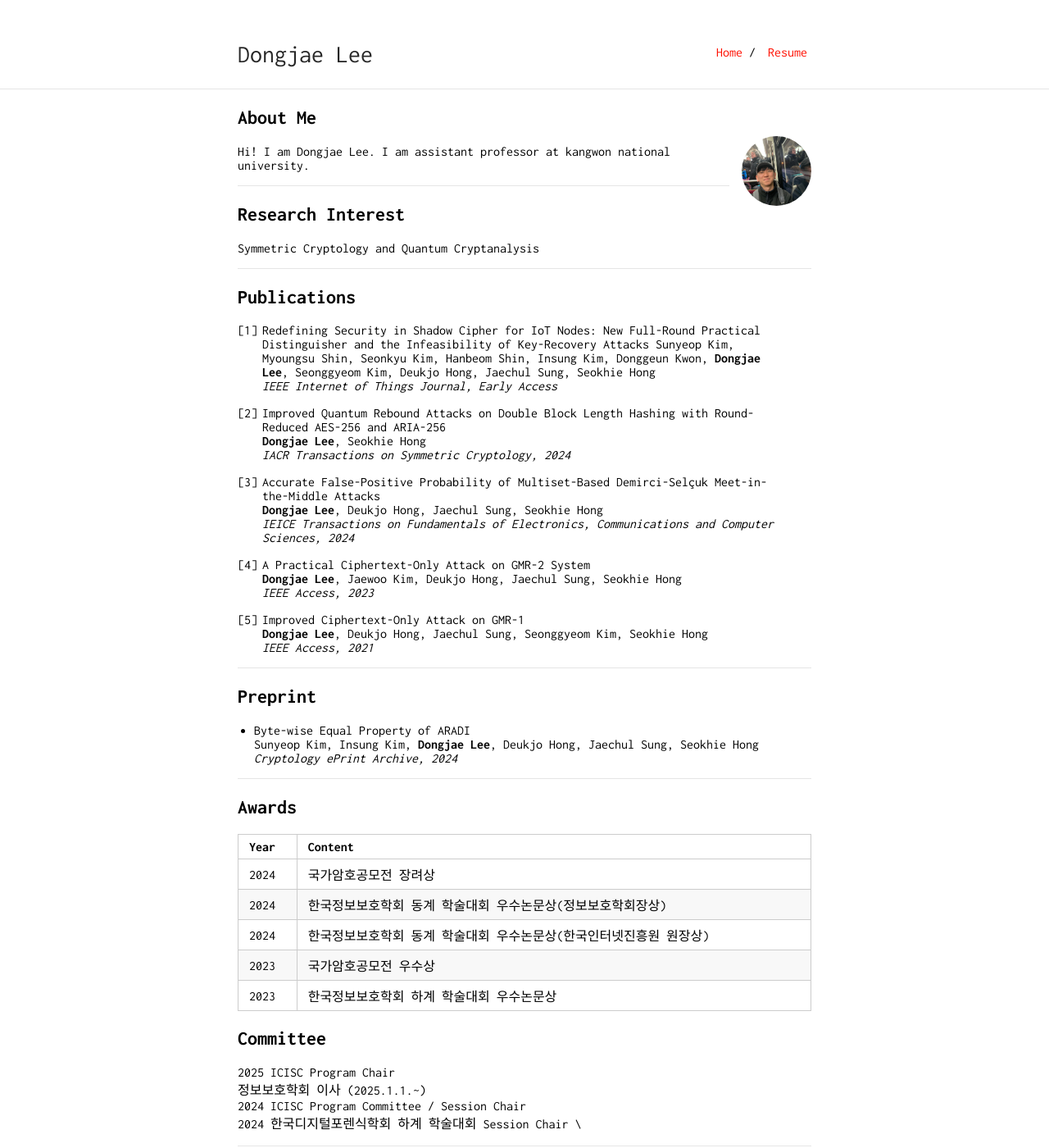
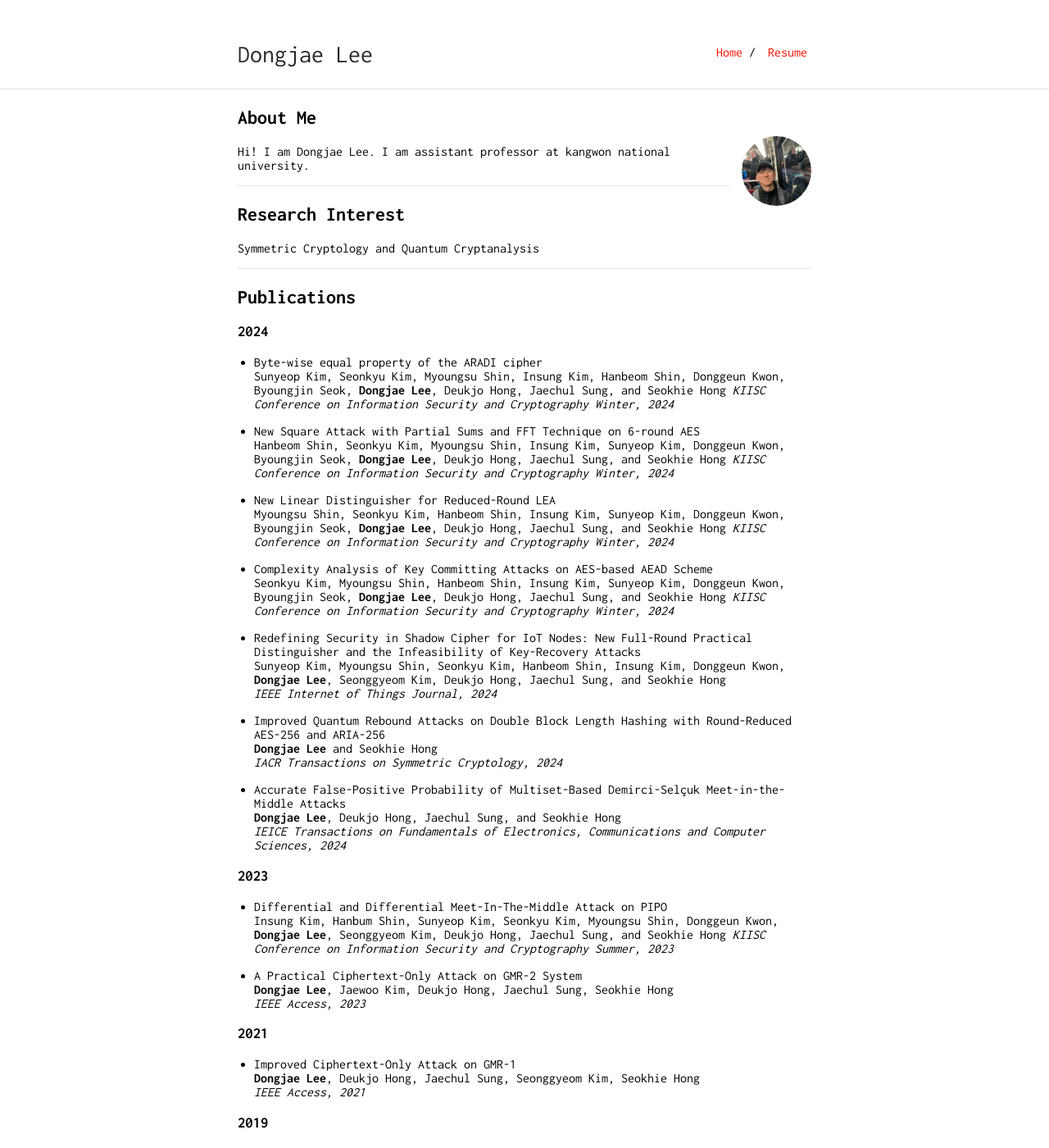
Before and after one commit to DongjaeLee-Dd2dD2/DongjaeLee-Dd2dD2.github.io, a Jekyll site: the page built from index.md, in a window 1280 px wide and 1400 px high. Shown: the whole window at 82% size. Built offline with Jekyll 4.4.1, drawn with Linux system fonts in a browser that asks for light colours; our own code applies the rules of GitHub Pages for plain Markdown files; some of the changed text lies outside the part shown.

Commit message:
Update index.md

```diff
--- a/index.md
+++ b/index.md
@@ -18,25 +18,64 @@ Symmetric Cryptology and Quantum Cryptanalysis
 
 ## Publications
 
-5. Redefining Security in Shadow Cipher for IoT Nodes: New Full-Round Practical Distinguisher and the Infeasibility of Key-Recovery Attacks
-Sunyeop Kim, Myoungsu Shin, Seonkyu Kim, Hanbeom Shin, Insung Kim, Donggeun Kwon, **Dongjae Lee**, Seonggyeom Kim, Deukjo Hong, Jaechul Sung, Seokhie Hong
-*IEEE Internet of Things Journal, Early Access*
+### 2024
 
-4. Improved Quantum Rebound Attacks on Double Block Length Hashing with Round-Reduced AES-256 and ARIA-256 \\
-**Dongjae Lee**, Seokhie Hong
+- Byte-wise equal property of the ARADI cipher \\
+Sunyeop Kim, Seonkyu Kim, Myoungsu Shin, Insung Kim, Hanbeom Shin, Donggeun Kwon, Byoungjin Seok, **Dongjae Lee**, Deukjo Hong, Jaechul Sung, and Seokhie Hong
+*KIISC Conference on Information Security and Cryptography Winter, 2024*
+
+- New Square Attack with Partial Sums and FFT Technique on 6-round AES \\
+Hanbeom Shin, Seonkyu Kim, Myoungsu Shin, Insung Kim, Sunyeop Kim, Donggeun Kwon, Byoungjin Seok, **Dongjae Lee**, Deukjo Hong, Jaechul Sung, and Seokhie Hong
+*KIISC Conference on Information Security and Cryptography Winter, 2024*
+
+- New Linear Distinguisher for Reduced-Round LEA \\
+Myoungsu Shin, Seonkyu Kim, Hanbeom Shin, Insung Kim, Sunyeop Kim, Donggeun Kwon, Byoungjin Seok, **Dongjae Lee**, Deukjo Hong, Jaechul Sung, and Seokhie Hong
+*KIISC Conference on Information Security and Cryptography Winter, 2024*
+
+- Complexity Analysis of Key Committing Attacks on AES-based AEAD Scheme \\
+Seonkyu Kim, Myoungsu Shin, Hanbeom Shin, Insung Kim, Sunyeop Kim, Donggeun Kwon, Byoungjin Seok, **Dongjae Lee**, Deukjo Hong, Jaechul Sung, and Seokhie Hong
+*KIISC Conference on Information Security and Cryptography Winter, 2024*
+
+- Redefining Security in Shadow Cipher for IoT Nodes: New Full-Round Practical Distinguisher and the Infeasibility of Key-Recovery Attacks \\
+Sunyeop Kim, Myoungsu Shin, Seonkyu Kim, Hanbeom Shin, Insung Kim, Donggeun Kwon, **Dongjae Lee**, Seonggyeom Kim, Deukjo Hong, Jaechul Sung, and Seokhie Hong
+*IEEE Internet of Things Journal, 2024*
+
+- Improved Quantum Rebound Attacks on Double Block Length Hashing with Round-Reduced AES-256 and ARIA-256 \\
+**Dongjae Lee** and Seokhie Hong
 *IACR Transactions on Symmetric Cryptology, 2024*
 
-3. Accurate False-Positive Probability of Multiset-Based Demirci-Selçuk Meet-in-the-Middle Attacks \\
-**Dongjae Lee**, Deukjo Hong, Jaechul Sung, Seokhie Hong
+- Accurate False-Positive Probability of Multiset-Based Demirci-Selçuk Meet-in-the-Middle Attacks \\
+**Dongjae Lee**, Deukjo Hong, Jaechul Sung, and Seokhie Hong
 *IEICE Transactions on Fundamentals of Electronics, Communications and Computer Sciences, 2024*
 
-2. A Practical Ciphertext-Only Attack on GMR-2 System \\
+### 2023
+
+- Differential and Differential Meet-In-The-Middle Attack on PIPO \\
+Insung Kim, Hanbum Shin, Sunyeop Kim, Seonkyu Kim, Myoungsu Shin, Donggeun Kwon, **Dongjae Lee**, Seonggyeom Kim, Deukjo Hong, Jaechul Sung, and Seokhie Hong
+*KIISC Conference on Information Security and Cryptography Summer, 2023*
+
+-  A Practical Ciphertext-Only Attack on GMR-2 System \\
 **Dongjae Lee**, Jaewoo Kim, Deukjo Hong, Jaechul Sung, Seokhie Hong
 *IEEE Access, 2023*
 
-1. Improved Ciphertext-Only Attack on GMR-1 \\
+### 2021
+
+- Improved Ciphertext-Only Attack on GMR-1 \\
 **Dongjae Lee**, Deukjo Hong, Jaechul Sung, Seonggyeom Kim, Seokhie Hong
 *IEEE Access, 2021*
+
+### 2019
+
+- Real-time Cyber Threat Intelligent Analysis and Prediction Technique \\
+Changwan Lim, Youngsup Shin, **Dongjae Lee**, Sungyoung Cho, Insung Han, and Haengrok Oh
+*KIISE Transactions on Computing Practices, 2019*
+
+### 2018
+
+- A study of real-time cyber threat intelligent analysis and prediction technique \\
+Changwan Lim, Youngsup Shin, **Dongjae Lee**, Sungyoung Cho, Insung Han, and Haengrok Oh
+*Proceedings of the Korean Information Science Society Conference, 2018*
+
 
 ---
 
```
